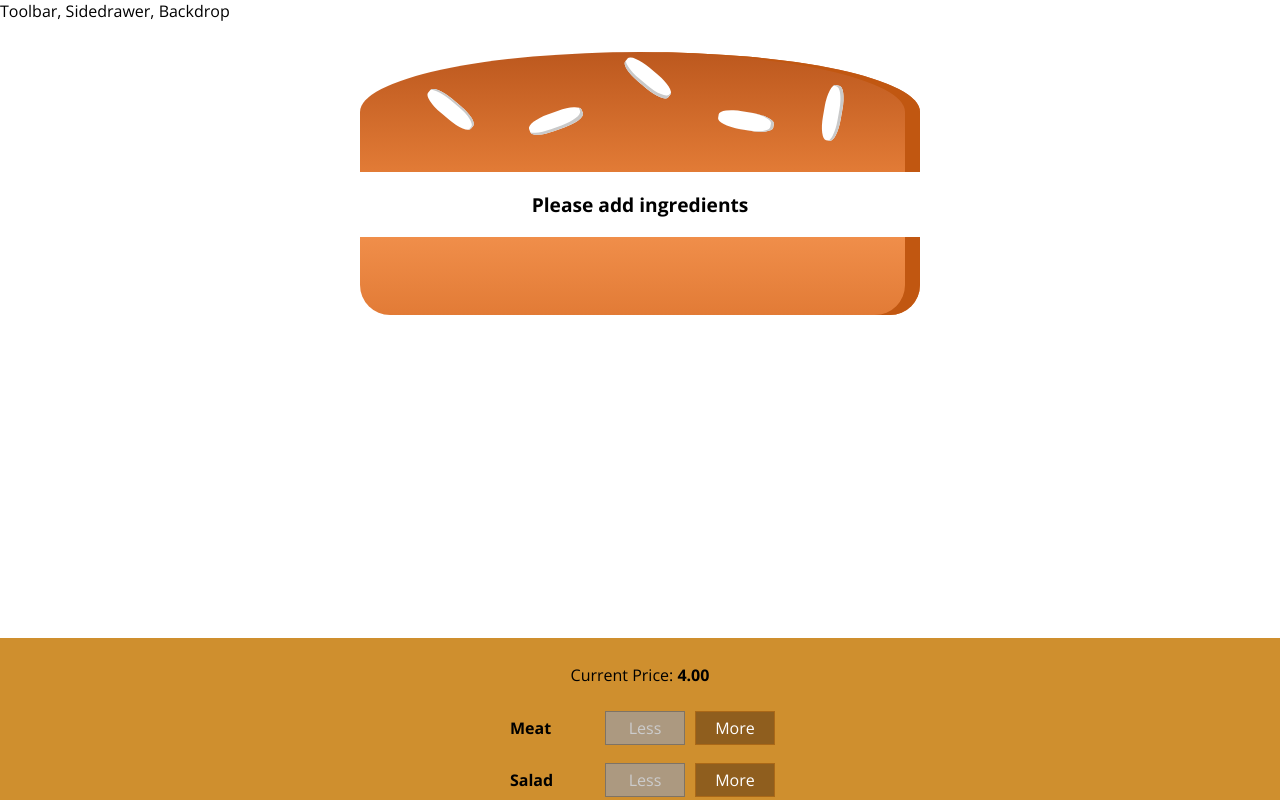
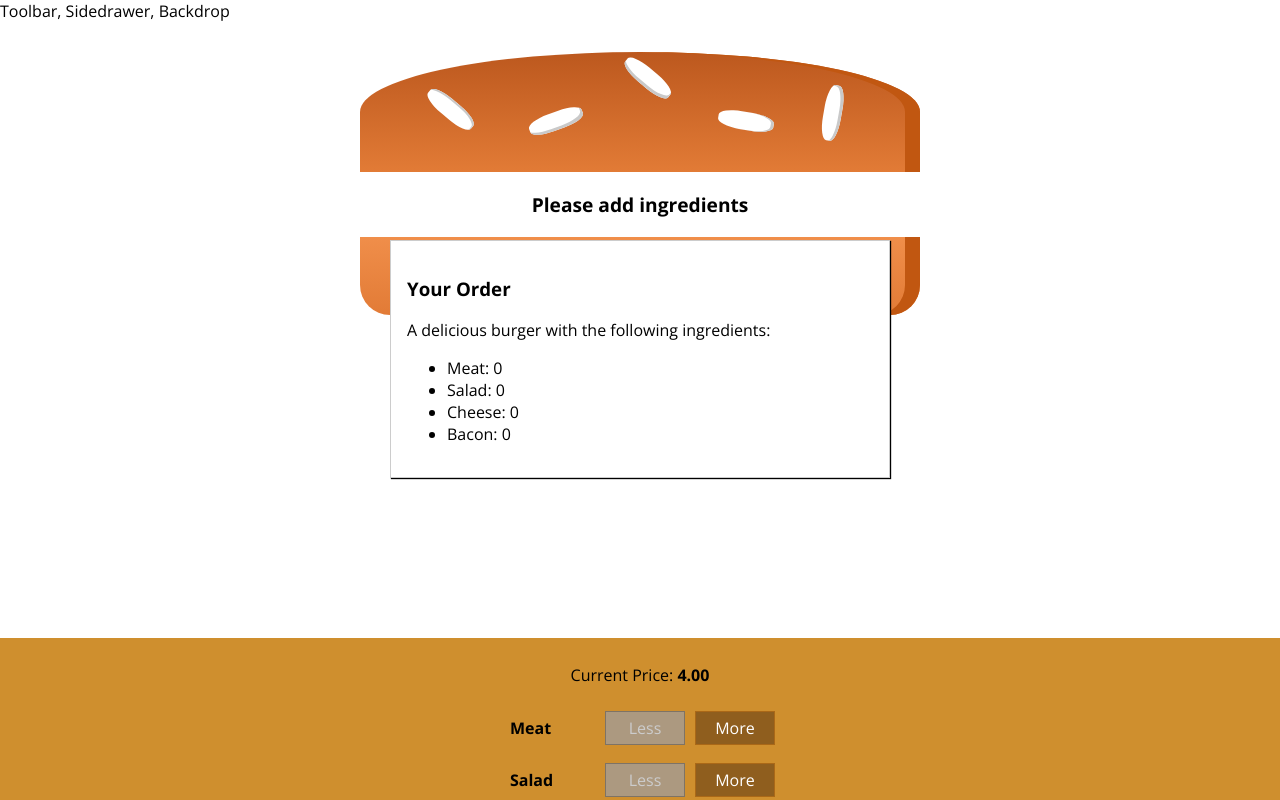
Before and after one commit to P-star-art/Burger-builder, a React (Create React App) app: page / in a window 1280 px wide. Shown: the top 800 px of the page. Built offline with nearby package versions, Linux system fonts and the light colour scheme.

Commit message:
creaiting order summary modal

```diff
--- /dev/null
+++ b/src/components/Burger/OrderSummary/OrderSummary.js
@@ -0,0 +1,22 @@
+import React from 'react'
+import Auxiliary from '../../../hoc/Auxiliary';
+
+const OrderSummary = (props) => {
+
+    const ingredientSummary = Object.keys(props.ingredient)
+        .map(igKey => {
+            return <li><span style={{textTransform:'capitalize'}}>{igKey}</span>: {props.ingredient[igKey]}</li>
+        })
+
+    return (
+        <Auxiliary>
+            <h3>Your Order</h3>
+            <p>A delicious burger with the following ingredients:</p>
+            <ul>
+               {ingredientSummary}
+            </ul>
+        </Auxiliary>
+    );
+}
+
+export default OrderSummary
--- /dev/null
+++ b/src/components/UI/Modal/Modal.js
@@ -0,0 +1,12 @@
+import classes from '../Modal/Modal.module.css'
+import React from 'react'
+
+const Modal = (props) => {
+    return (
+        <div className={classes.Modal}>
+            {props.children}
+        </div>
+    )
+}
+
+export default Modal
--- /dev/null
+++ b/src/components/UI/Modal/Modal.module.css
@@ -0,0 +1,20 @@
+.Modal {
+    position: fixed;
+    z-index: 500;
+    background-color: white;
+    width: 70%;
+    border: 1px solid #ccc;
+    box-shadow: 1px 1px 1px black;
+    padding: 16px;
+    left: 15%;
+    top: 30%;
+    box-sizing: border-box;
+    transition: all 0.3s ease-out;
+}
+
+@media (min-width: 600px) {
+    .Modal {
+        width: 500px;
+        left: calc(50% - 250px);
+    }
+}
--- a/src/constainers/BurgerBuilder/BurgerBuilder.js
+++ b/src/constainers/BurgerBuilder/BurgerBuilder.js
@@ -2,6 +2,8 @@
 import Auxiliary from '../../hoc/Auxiliary';
 import Burger from '../../components/Burger/Burger';
 import BuildControls from '../../components/Burger/BuildControls/BuildControls';
+import Modal from '../../components/UI/Modal/Modal';
+import OrderSummary from '../../components/Burger/OrderSummary/OrderSummary';
 
 const INGREDIENT_PRICES = {
     meat: 1.3,
@@ -81,6 +83,9 @@
 
         return (
             <Auxiliary>
+                <Modal>
+                    <OrderSummary ingredient={this.state.ingredients} />
+                </Modal>
                 <Burger ingredients={this.state.ingredients} />
                 <BuildControls
                     ingredientAdded={this.addIngredientHandler}
```
Also changed, not shown: src/components/UI/Backdrop/Backdrop.js (added), 1 other file (tests, documents, lock files or other folders).
